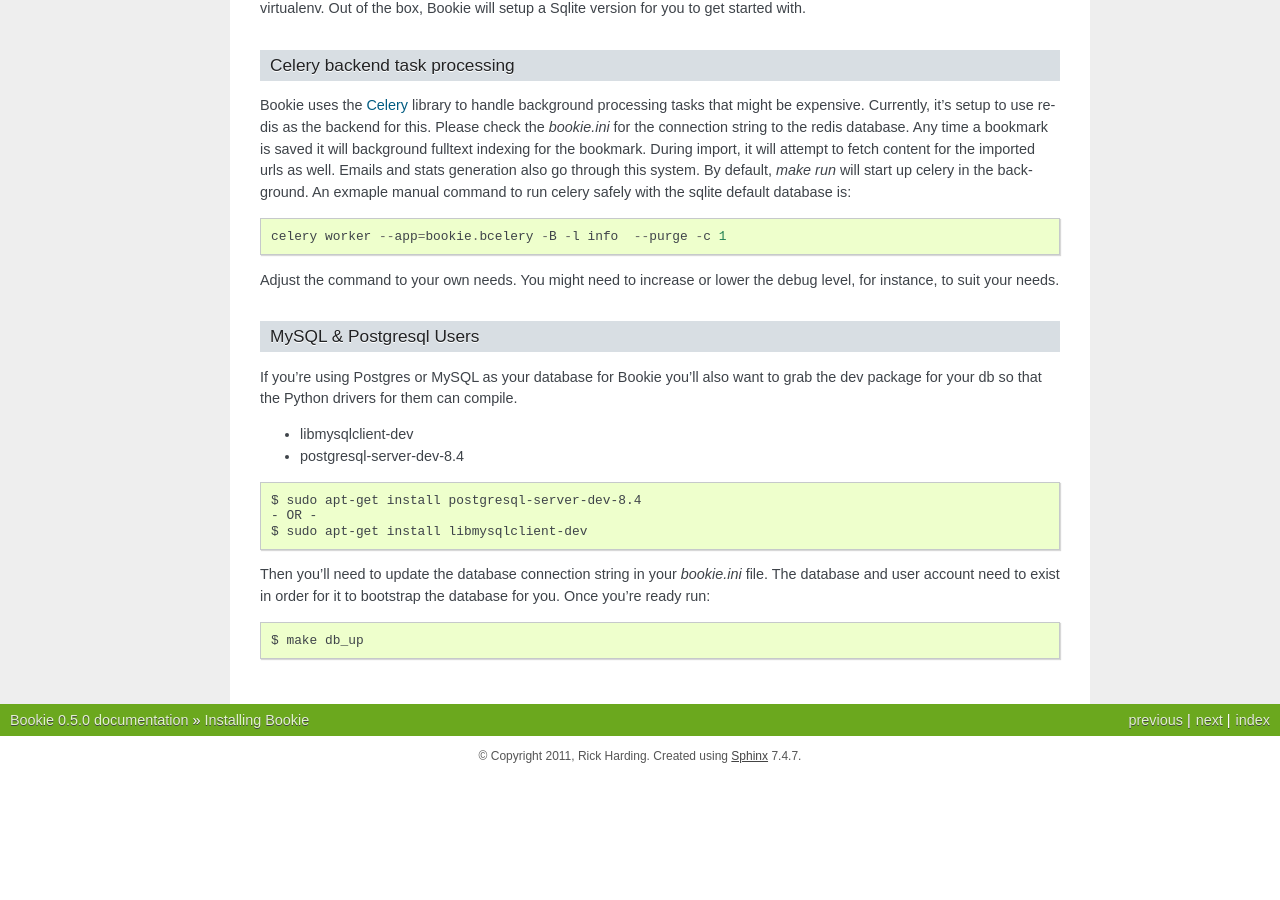
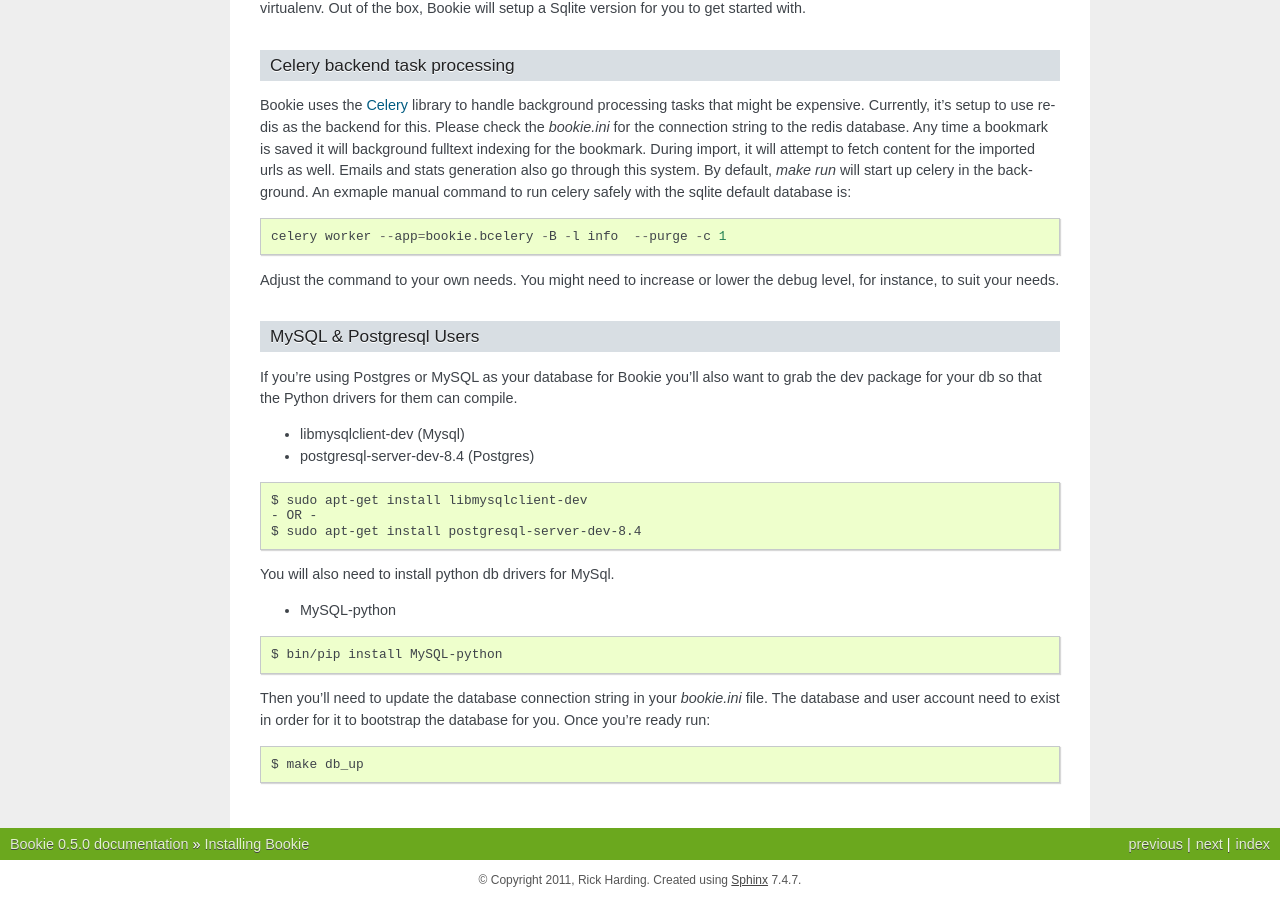
Before and after one commit to bookieio/Bookie, a Sphinx documentation site: the page built from docs/install.rst, in a window 1280 px wide and 900 px high, scrolled down 1142 px. Built offline with Sphinx 7.4.7, drawn with Linux system fonts in a browser that asks for light colours; before the commit the page ends 1918 px from its top, so only the background shows below that.

Commit message:
Added MySql DB Support to Docs

```diff
--- a/CREDITS.txt
+++ b/CREDITS.txt
@@ -17,3 +17,4 @@
 - Trevor Fitzgerald
 - Michael Hanna
 - Akash Agrawall
+- Rishi Raj Singh Jhelumi
--- a/docs/install.rst
+++ b/docs/install.rst
@@ -84,14 +84,22 @@
 to grab the dev package for your db so that the Python drivers for them can
 compile.
 
-- libmysqlclient-dev
-- postgresql-server-dev-8.4
+- libmysqlclient-dev (Mysql)
+- postgresql-server-dev-8.4 (Postgres)
 
 ::
 
+    $ sudo apt-get install libmysqlclient-dev
+    - OR -
     $ sudo apt-get install postgresql-server-dev-8.4
-    - OR -
-    $ sudo apt-get install libmysqlclient-dev
+
+You will also need to install python db drivers for MySql.
+
+- MySQL-python
+
+::
+
+    $ bin/pip install MySQL-python
 
 Then you'll need to update the database connection string in your `bookie.ini`
 file. The database and user account need to exist in order for it to bootstrap
```
